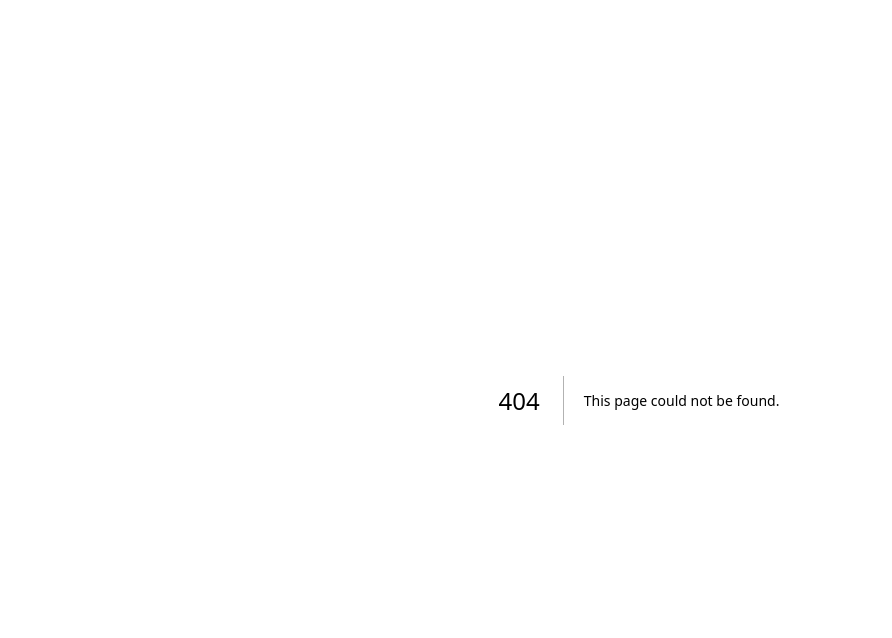
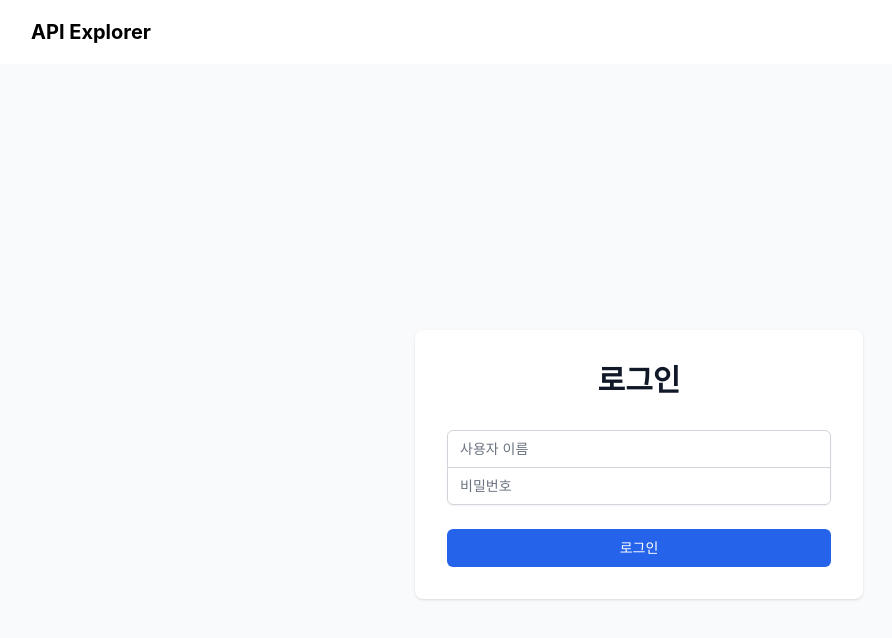
Before and after one commit to seongyeon-lee-fitfuns/mini-project, a Next.js app in the folder client/: page /login in a window 1280 px wide. Before the commit this address had no page. Shown: the top 638 px of the page, without its empty margins (1-893 px from the left). Built offline with nearby package versions, Linux system fonts and the light colour scheme.

Commit message:
feat: 로그인 기능 추가 및 인증 컨텍스트 구현, 내비게이션 바와 로그인 페이지 컴포넌트 생성

```diff
--- a/client/src/app/layout.tsx
+++ b/client/src/app/layout.tsx
@@ -1,17 +1,7 @@
 import type { Metadata } from "next";
-import localFont from "next/font/local";
 import "./globals.css";
-
-const geistSans = localFont({
-  src: "./fonts/GeistVF.woff",
-  variable: "--font-geist-sans",
-  weight: "100 900",
-});
-const geistMono = localFont({
-  src: "./fonts/GeistMonoVF.woff",
-  variable: "--font-geist-mono",
-  weight: "100 900",
-});
+import { AuthProvider } from '@/contexts/AuthContext';
+import Navbar from '@/components/Navbar';
 
 export const metadata: Metadata = {
   title: "Create Next App",
@@ -20,15 +10,16 @@ export const metadata: Metadata = {
 
 export default function RootLayout({
   children,
-}: Readonly<{
+}: {
   children: React.ReactNode;
-}>) {
+}) {
   return (
-    <html lang="en">
-      <body
-        className={`${geistSans.variable} ${geistMono.variable} antialiased`}
-      >
-        {children}
+    <html lang="ko">
+      <body>
+        <AuthProvider>
+          <Navbar />
+          {children}
+        </AuthProvider>
       </body>
     </html>
   );
--- /dev/null
+++ b/client/src/app/login/page.tsx
@@ -0,0 +1,89 @@
+'use client';
+import { useState } from 'react';
+import { useAuth } from '@/contexts/AuthContext';
+import { useRouter } from 'next/navigation';
+
+export default function LoginPage() {
+  const [username, setUsername] = useState('');
+  const [password, setPassword] = useState('');
+  const [error, setError] = useState('');
+  const { login } = useAuth();
+  const router = useRouter();
+
+  const handleSubmit = async (e: React.FormEvent) => {
+    e.preventDefault();
+    setError('');
+
+    try {
+      const response = await fetch('http://localhost:7351/v2/console/authenticate', {
+        method: 'POST',
+        headers: {
+          'Content-Type': 'application/json',
+        },
+        body: JSON.stringify({ username, password }),
+      });
+
+      const data = await response.json();
+
+      if (data.token) {
+        login(username, data.token);
+        router.push('/'); // 로그인 성공 시 메인 페이지로 이동
+      } else {
+        setError('로그인에 실패했습니다.');
+      }
+    } catch (err) {
+      setError('서버 오류가 발생했습니다.');
+    }
+  };
+
+  return (
+    <div className="min-h-screen flex items-center justify-center bg-gray-50">
+      <div className="max-w-md w-full space-y-8 p-8 bg-white rounded-lg shadow">
+        <div>
+          <h2 className="text-center text-3xl font-extrabold text-gray-900">
+            로그인
+          </h2>
+        </div>
+        <form className="mt-8 space-y-6" onSubmit={handleSubmit}>
+          <div className="rounded-md shadow-sm -space-y-px">
+            <div>
+              <input
+                type="text"
+                required
+                value={username}
+                onChange={(e) => setUsername(e.target.value)}
+                className="appearance-none rounded-none relative block w-full px-3 py-2 border border-gray-300 placeholder-gray-500 text-gray-900 rounded-t-md focus:outline-none focus:ring-blue-500 focus:border-blue-500 focus:z-10 sm:text-sm"
+                placeholder="사용자 이름"
+              />
+            </div>
+            <div>
+              <input
+                type="password"
+                required
+                value={password}
+                onChange={(e) => setPassword(e.target.value)}
+                className="appearance-none rounded-none relative block w-full px-3 py-2 border border-gray-300 placeholder-gray-500 text-gray-900 rounded-b-md focus:outline-none focus:ring-blue-500 focus:border-blue-500 focus:z-10 sm:text-sm"
+                placeholder="비밀번호"
+              />
+            </div>
+          </div>
+
+          {error && (
+            <div className="text-red-500 text-sm text-center">
+              {error}
+            </div>
+          )}
+
+          <div>
+            <button
+              type="submit"
+              className="group relative w-full flex justify-center py-2 px-4 border border-transparent text-sm font-medium rounded-md text-white bg-blue-600 hover:bg-blue-700 focus:outline-none focus:ring-2 focus:ring-offset-2 focus:ring-blue-500"
+            >
+              로그인
+            </button>
+          </div>
+        </form>
+      </div>
+    </div>
+  );
+}
--- a/client/src/app/page.tsx
+++ b/client/src/app/page.tsx
@@ -1,7 +1,5 @@
 'use client';
-
 import ApiExplorer from "@/components/ApiExplorer";
-
 
 export default function Home() {
 
--- /dev/null
+++ b/client/src/components/LoginForm.tsx
@@ -0,0 +1,87 @@
+'use client';
+import { useState } from 'react';
+import { useAuth } from '@/contexts/AuthContext';
+
+export default function LoginForm() {
+  const [username, setUsername] = useState('');
+  const [password, setPassword] = useState('');
+  const [error, setError] = useState('');
+  const { login } = useAuth();
+
+  const handleSubmit = async (e: React.FormEvent) => {
+    e.preventDefault();
+    setError('');
+
+    try {
+      const response = await fetch('http://localhost:7351/v2/console/authenticate', {
+        method: 'POST',
+        headers: {
+          'Content-Type': 'application/json',
+        },
+        body: JSON.stringify({ username, password }),
+      });
+
+      const data = await response.json();
+
+      if (data.token) {
+        login(username, data.token);
+      } else {
+        setError('로그인에 실패했습니다.');
+      }
+    } catch (err) {
+      console.error('오류:', err);
+      setError(`서버 오류가 발생했습니다. ${err}`);
+    }
+  };
+
+  return (
+    <div className="min-h-screen flex items-center justify-center bg-gray-50">
+      <div className="max-w-md w-full space-y-8 p-8 bg-white rounded-lg shadow">
+        <div>
+          <h2 className="text-center text-3xl font-extrabold text-gray-900">
+            로그인
+          </h2>
+        </div>
+        <form className="mt-8 space-y-6" onSubmit={handleSubmit}>
+          <div className="rounded-md shadow-sm -space-y-px">
+            <div>
+              <input
+                type="text"
+                required
+                value={username}
+                onChange={(e) => setUsername(e.target.value)}
+                className="appearance-none rounded-none relative block w-full px-3 py-2 border border-gray-300 placeholder-gray-500 text-gray-900 rounded-t-md focus:outline-none focus:ring-blue-500 focus:border-blue-500 focus:z-10 sm:text-sm"
+                placeholder="사용자 이름"
+              />
+            </div>
+            <div>
+              <input
+                type="password"
+                required
+                value={password}
+                onChange={(e) => setPassword(e.target.value)}
+                className="appearance-none rounded-none relative block w-full px-3 py-2 border border-gray-300 placeholder-gray-500 text-gray-900 rounded-b-md focus:outline-none focus:ring-blue-500 focus:border-blue-500 focus:z-10 sm:text-sm"
+                placeholder="비밀번호"
+              />
+            </div>
+          </div>
+
+          {error && (
+            <div className="text-red-500 text-sm text-center">
+              {error}
+            </div>
+          )}
+
+          <div>
+            <button
+              type="submit"
+              className="group relative w-full flex justify-center py-2 px-4 border border-transparent text-sm font-medium rounded-md text-white bg-blue-600 hover:bg-blue-700 focus:outline-none focus:ring-2 focus:ring-offset-2 focus:ring-blue-500"
+            >
+              로그인
+            </button>
+          </div>
+        </form>
+      </div>
+    </div>
+  );
+}
--- /dev/null
+++ b/client/src/components/Navbar.tsx
@@ -0,0 +1,48 @@
+'use client';
+import { useAuth } from '@/contexts/AuthContext';
+import { useRouter } from 'next/navigation';
+
+export default function Navbar() {
+  const { user, logout } = useAuth();
+  const router = useRouter();
+
+  const handleLogout = async () => {
+    try {
+      await fetch('http://localhost:7351/v2/console/authenticate/logout', {
+        method: 'POST',
+        headers: {
+          'Authorization': `Bearer ${user?.token}`,
+        },
+      });
+      logout();
+      router.push('/login');
+    } catch (error) {
+      console.error('로그아웃 실패:', error);
+    }
+  };
+
+  return (
+    <nav className="bg-white shadow">
+      <div className="max-w-7xl mx-auto px-4 sm:px-6 lg:px-8">
+        <div className="flex justify-between h-16">
+          <div className="flex">
+            <div className="flex-shrink-0 flex items-center">
+              <h1 className="text-xl font-bold">API Explorer</h1>
+            </div>
+          </div>
+          {user && (
+            <div className="flex items-center">
+              <span className="mr-4 text-gray-600">{user.username}</span>
+              <button
+                onClick={handleLogout}
+                className="bg-red-500 hover:bg-red-600 text-white px-4 py-2 rounded"
+              >
+                로그아웃
+              </button>
+            </div>
+          )}
+        </div>
+      </div>
+    </nav>
+  );
+}
--- /dev/null
+++ b/client/src/contexts/AuthContext.tsx
@@ -0,0 +1,48 @@
+'use client';
+import { createContext, useContext, useState, useEffect } from 'react';
+import { User } from '@/types/auth';
+
+interface AuthContextType {
+  user: User | null;
+  login: (username: string, token: string) => void;
+  logout: () => void;
+}
+
+const AuthContext = createContext<AuthContextType | undefined>(undefined);
+
+export function AuthProvider({ children }: { children: React.ReactNode }) {
+  const [user, setUser] = useState<User | null>(null);
+
+  useEffect(() => {
+    // 페이지 로드 시 로컬 스토리지에서 사용자 정보 복구
+    const storedUser = localStorage.getItem('user');
+    if (storedUser) {
+      setUser(JSON.parse(storedUser));
+    }
+  }, []);
+
+  const login = (username: string, token: string) => {
+    const user = { username, token };
+    setUser(user);
+    localStorage.setItem('user', JSON.stringify(user));
+  };
+
+  const logout = () => {
+    setUser(null);
+    localStorage.removeItem('user');
+  };
+
+  return (
+    <AuthContext.Provider value={{ user, login, logout }}>
+      {children}
+    </AuthContext.Provider>
+  );
+}
+
+export function useAuth() {
+  const context = useContext(AuthContext);
+  if (context === undefined) {
+    throw new Error('useAuth must be used within an AuthProvider');
+  }
+  return context;
+}
--- /dev/null
+++ b/client/src/types/auth.ts
@@ -0,0 +1,9 @@
+export interface AuthResponse {
+  token?: string;
+  error?: string;
+}
+
+export interface User {
+  username: string;
+  token: string;
+}
```
